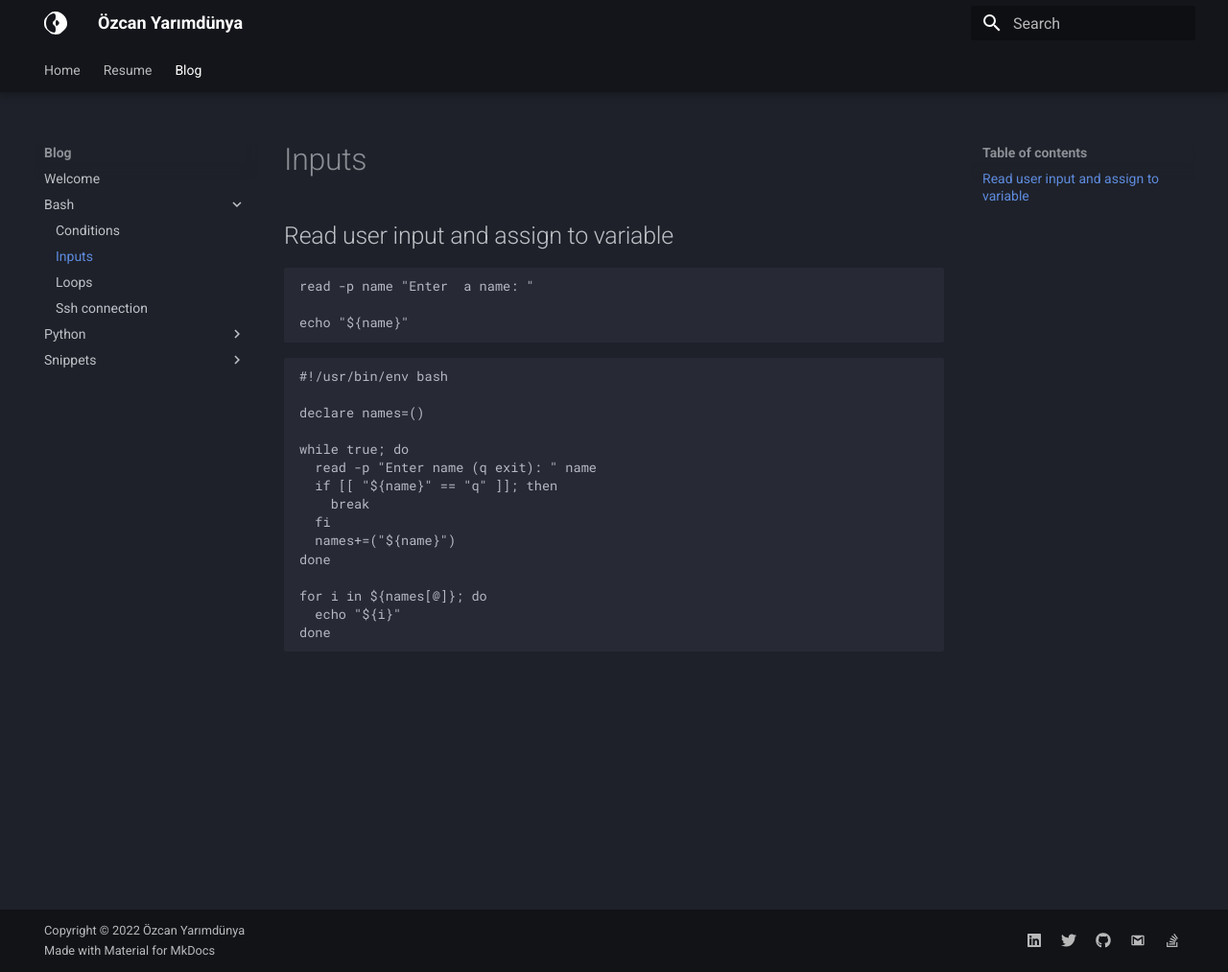
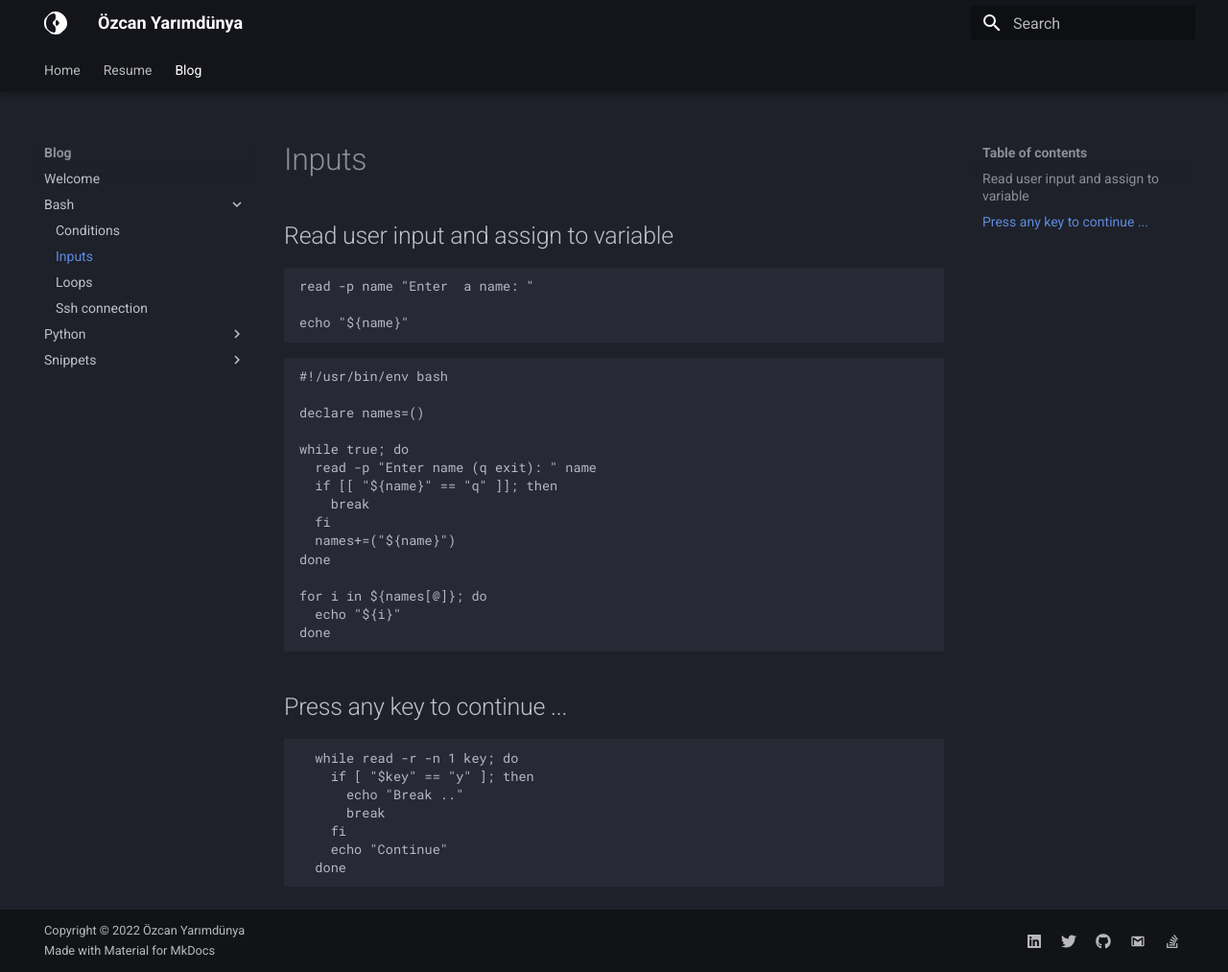
Before and after one commit to ozcanyarimdunya/yarimdunya.com, an MkDocs documentation site: the page built from docs/blog/bash/inputs.md, in a window 1280 px wide and 1013 px high. Shown: the whole window at 96% size. Built offline with MkDocs 1.6.1 and Material for MkDocs 9.7.7, drawn with Linux system fonts in a browser that asks for light colours.

Commit message:
press any key to continue

````diff
--- a/docs/blog/bash/inputs.md
+++ b/docs/blog/bash/inputs.md
@@ -25,3 +25,15 @@ for i in ${names[@]}; do
   echo "${i}"
 done
 ```
+
+## Press any key to continue ...
+
+```shell
+  while read -r -n 1 key; do
+    if [ "$key" == "y" ]; then
+      echo "Break .."
+      break
+    fi
+    echo "Continue"
+  done
+```
````
